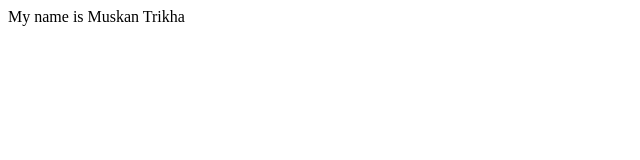
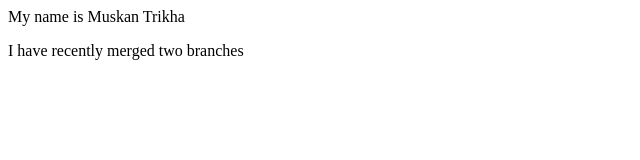
Before and after one commit to muskantrikha/Learning_Github2, a plain HTML site: page index.html in a window 1280 px wide. Shown: the whole page, without its empty margins (0-640 px from the left). Drawn offline with Linux system fonts and the light colour scheme.

Commit message:
wrote the merge message

```diff
--- a/index.html
+++ b/index.html
@@ -1 +1,2 @@
 <div>My name is Muskan Trikha</div>
+<p>I have recently merged two branches</p>
```
